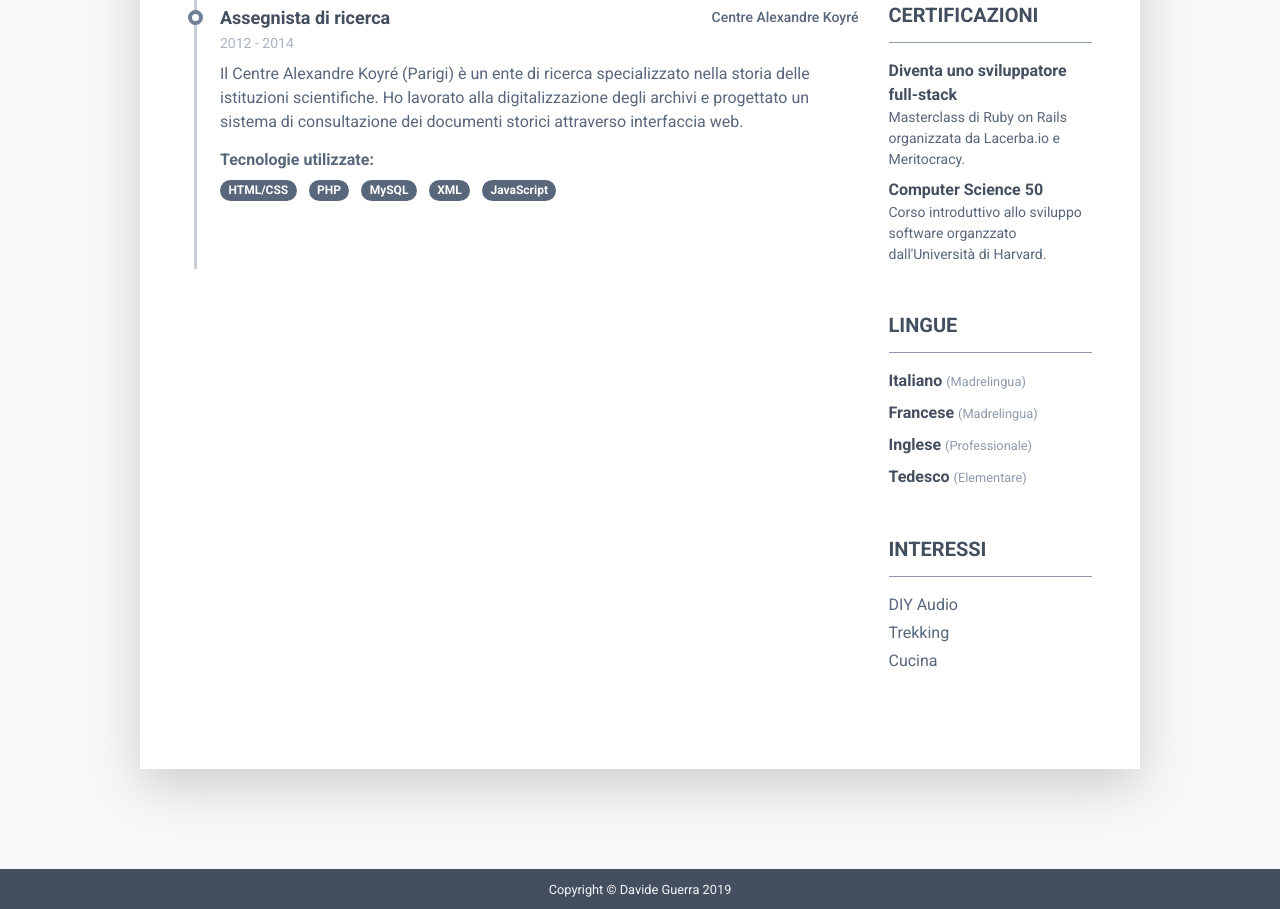
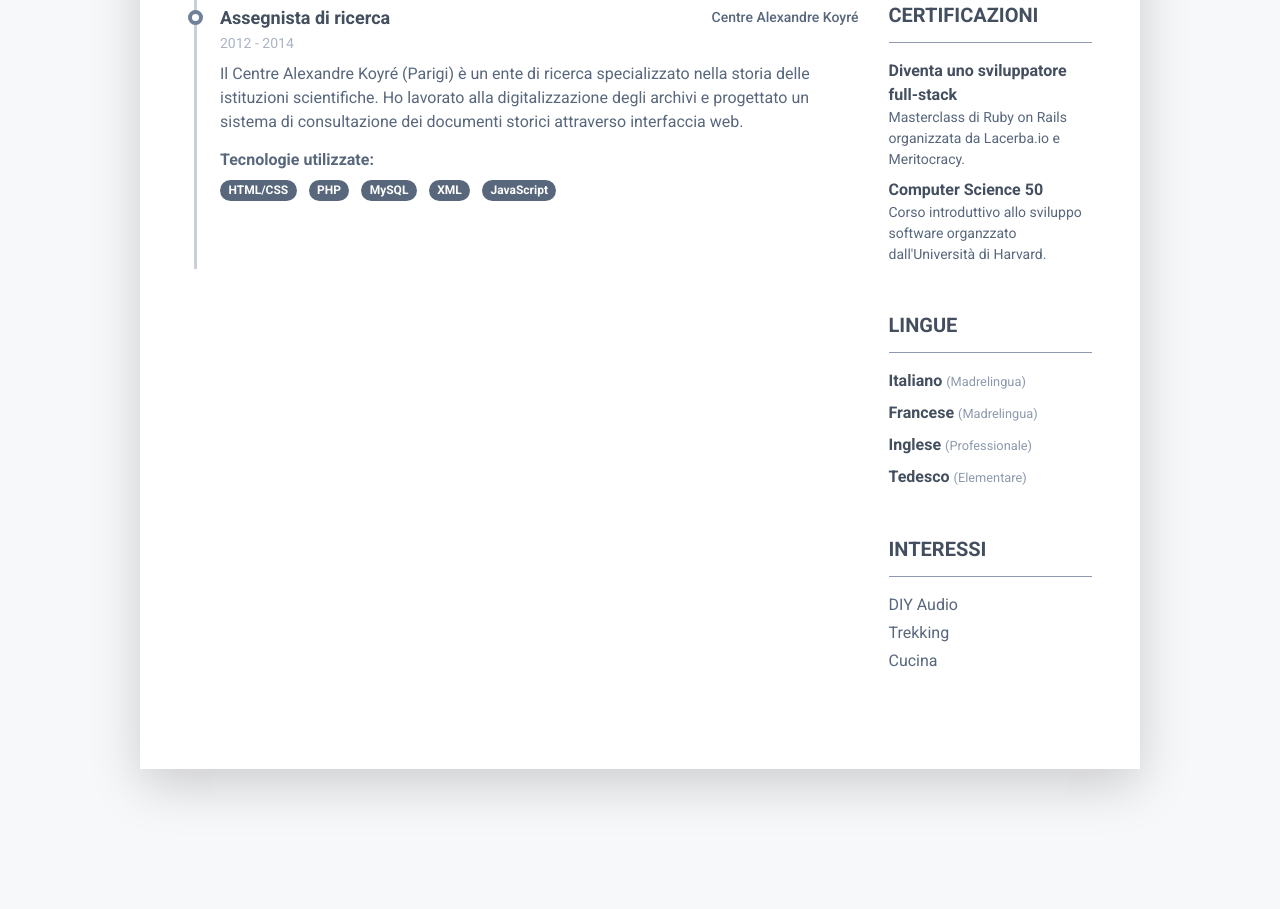
Before and after one commit to davide-guerra/davide-guerra.github.io, a plain HTML site: page index.html in a window 1280 px wide. Shown: the part 1403-2312 px from the top of the page. After the commit the page ends 2272 px from the top, so only its background shows below. Drawn offline with Linux system fonts and the light colour scheme.

Commit message:
Modificato index.html

```diff
--- a/index.html
+++ b/index.html
@@ -307,9 +307,7 @@
 	    </div>
     </article>
 
-    <footer class="footer text-light text-center py-2">
-	    <small class="copyright">Copyright &copy; Davide Guerra 2019</small>
-    </footer>
+
 
     <!-- Javascript -->
     <script type="text/javascript" src="assets/plugins/jquery-3.3.1.min.js"></script>
```
